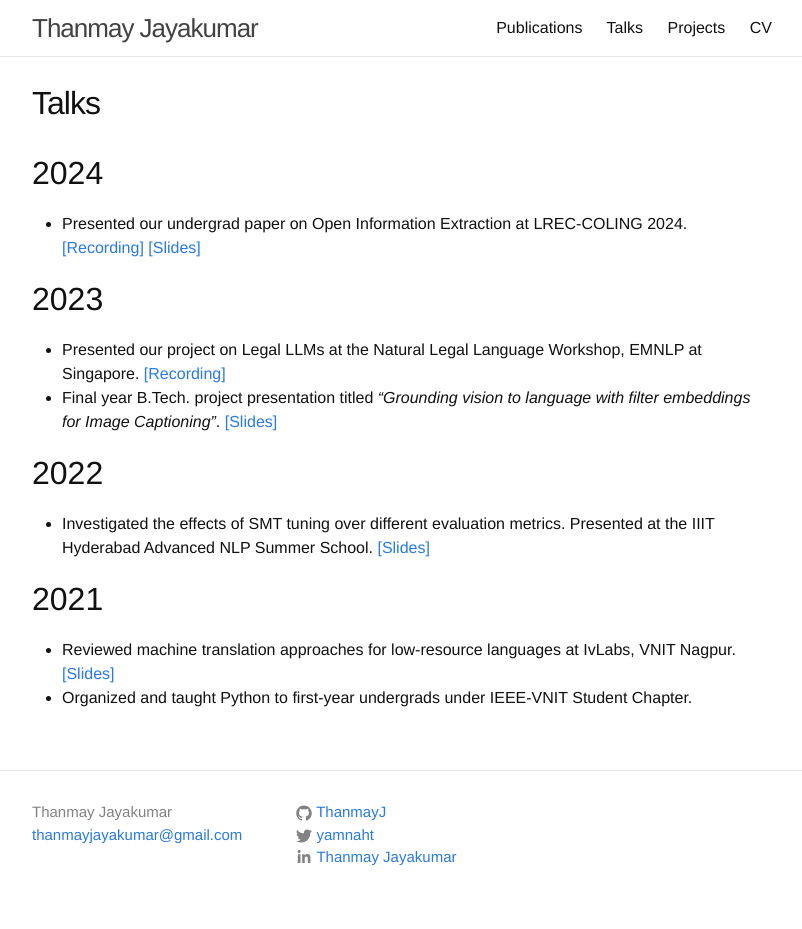
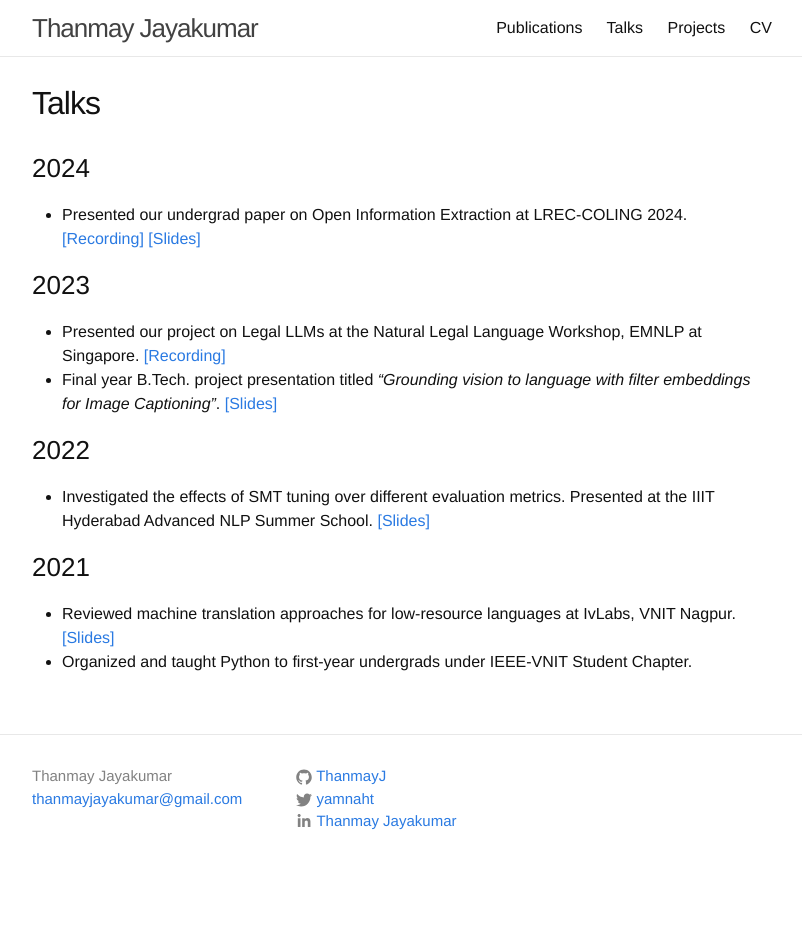
Before and after one commit to ThanmayJ/ThanmayJ.github.io, a Jekyll site: the page built from _pages/talks.md, in a window 1280 px wide. Shown: the whole page, without its empty margins (238-1040 px from the left). Built offline with Jekyll 4.4.1, drawn with Linux system fonts in a browser that asks for light colours; after the commit the page ends 900 px from its top, so only the background shows below that.

```diff
--- a/_pages/talks.md
+++ b/_pages/talks.md
@@ -5,16 +5,16 @@ permalink: /talks/
 order: 2
 ---
 
-## 2024
+### 2024
 * Presented our undergrad paper on Open Information Extraction at LREC-COLING 2024. [[Recording]](https://confcats-event-sessions.s3.amazonaws.com/lrec24/videos/3378.mp4) [[Slides]](https://confcats-event-sessions.s3.amazonaws.com/lrec24/slides/3378.pdf)
 
-## 2023
+### 2023
 * Presented our project on Legal LLMs at the Natural Legal Language Workshop, EMNLP at Singapore. [[Recording]](https://youtu.be/NY-SxAVUaqk?t=6465)
 * Final year B.Tech. project presentation titled *"Grounding vision to language with filter embeddings for Image Captioning"*. [[Slides]](https://docs.google.com/presentation/d/1kMZFeAy9jY2ATgN85ZQ5Zfi6yK_3wgeEkrrfDlyvehA/edit?usp=sharing)
 
-## 2022
+### 2022
 * Investigated the effects of SMT tuning over different evaluation metrics. Presented at the IIIT Hyderabad Advanced NLP Summer School. [[Slides]](https://drive.google.com/file/d/1ws3ViFsy404ads5mE8fe7KTQh-Peost-/)
 
-## 2021
+### 2021
 * Reviewed machine translation approaches for low-resource languages at IvLabs, VNIT Nagpur. [[Slides]](https://docs.google.com/presentation/d/1oWpU-3UGvh6xf_P8z_LmJulEeX8B0UWYFoCn9NDeyyA/edit?usp=sharing)
 * Organized and taught Python to first-year undergrads under IEEE-VNIT Student Chapter.
```
